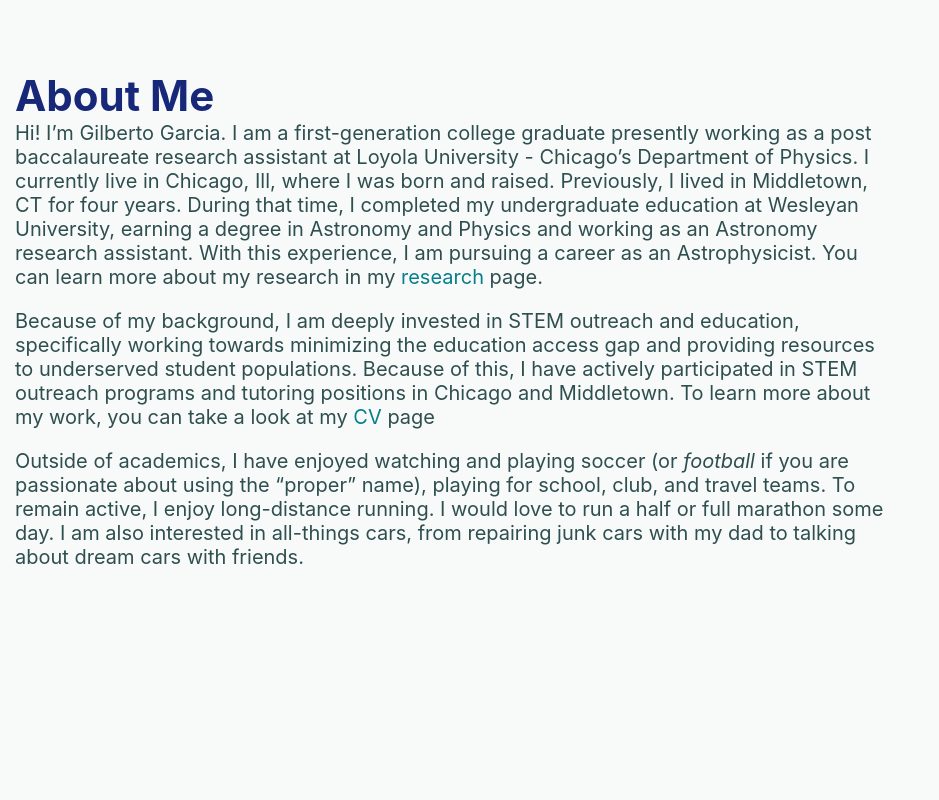
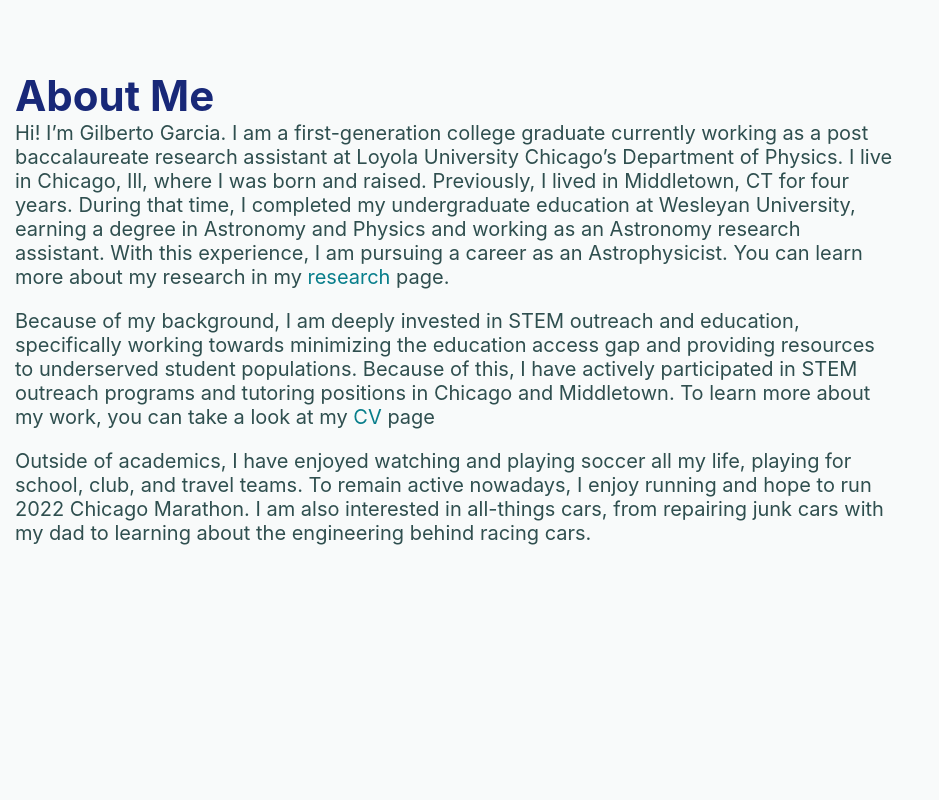
Before and after one commit to ggarcia01/ggarcia01.github.io, a plain HTML site: page index.html in a window 1280 px wide. Shown: the part 800-1600 px from the top of the page, without its empty margins (0-939 px from the left). Drawn offline with Linux system fonts and the light colour scheme.

Commit message:
Update index.html

```diff
--- a/index.html
+++ b/index.html
@@ -108,8 +108,8 @@
                     <h1>About Me</h1>
                     <p>
                         Hi! I’m Gilberto Garcia.
-                        I am a first-generation college graduate presently working as a post baccalaureate research assistant at Loyola University - Chicago’s Department of Physics.
-                        I currently live in Chicago, Ill, where I was born and raised.
+                        I am a first-generation college graduate currently working as a post baccalaureate research assistant at Loyola University Chicago’s Department of Physics.
+                        I live in Chicago, Ill, where I was born and raised.
                         Previously, I lived in Middletown, CT for four years.
                         During that time, I completed my undergraduate education at Wesleyan University, earning a degree in Astronomy and Physics and working as an Astronomy research assistant.
                         With this experience, I am pursuing a career as an Astrophysicist.
@@ -121,10 +121,9 @@
                         To learn more about my work, you can take a look at my <a href="#CV">CV</a> page</p>
 
                     <p>
-                        Outside of academics, I have enjoyed watching and playing soccer (or <em>football</em> if you are passionate about using the “proper” name), playing for school, club, and travel teams.
-                        To remain active, I enjoy long-distance running.
-                        I would love to run a half or full marathon some day.
-                        I am also interested in all-things cars, from repairing junk cars with my dad to talking about dream cars with friends.
+                        Outside of academics, I have enjoyed watching and playing soccer all my life, playing for school, club, and travel teams.
+                        To remain active nowadays, I enjoy running and hope to run 2022 Chicago Marathon.
+                        I am also interested in all-things cars, from repairing junk cars with my dad to learning about the engineering behind racing cars.
                     </p>
 
                 </section>
@@ -168,11 +167,11 @@
                         <ul>
                             <li>Research Assistant (2020 - Present)</li>
                             <ul class="bullet-point">
-                                <li>Loyola University - Chicago, Department of Physics</li>
+                                <li>Loyola University Chicago, Department of Physics</li>
 
                                 <li>Project: exploring the relationship between DNA structure and genetic disorders</li>
 
-                                <li>Teaching component: redesigning the traditional introductory physics lab into an interdisciplinary, research-based lab experience</li>
+                                <li>Teaching: training and overseeing undergraduate student's projects. Redesigning the traditional introductory physics lab into an interdisciplinary, research-based lab experience.</li>
 
                             </ul>
                             <li>Research Assistant (2018-2020)</li>
@@ -233,6 +232,10 @@
 
                     <h2>Presentations</h2>
                     <ul>
+                        <li>
+                            Feb 2022: Poster presentation at the 66th Biophysical Society Annual meeting at San Francisco, CA
+                        </li>
+
                         <li>Jan 2020: Poster presentation at American Astronomical Society's 235th meeting at Honolulu, HI [<a href="presentations/AAS2019_poster.pdf" target="_blank">poster</a>]</li>
 
                         <li>Oct 2019: Poster presentation at the Keck Northeast Astronomy Consortium (KNAC) at Vassar University [<a href="presentations/KNAC2019_poster.pdf" target="_blank">poster</a>]</li>
@@ -343,7 +346,6 @@
                         <h2>"Astrophotography"</h2>
                         <p>
                             Below are some of my attempts to take pictures of celestial objects with my Samsung Galaxy S9.
-                            I would love to be able to learn proper astrophotography one day; it seems like a pretty expensive hobby though.
                         </p>
 
                     <div class="grid">
```
